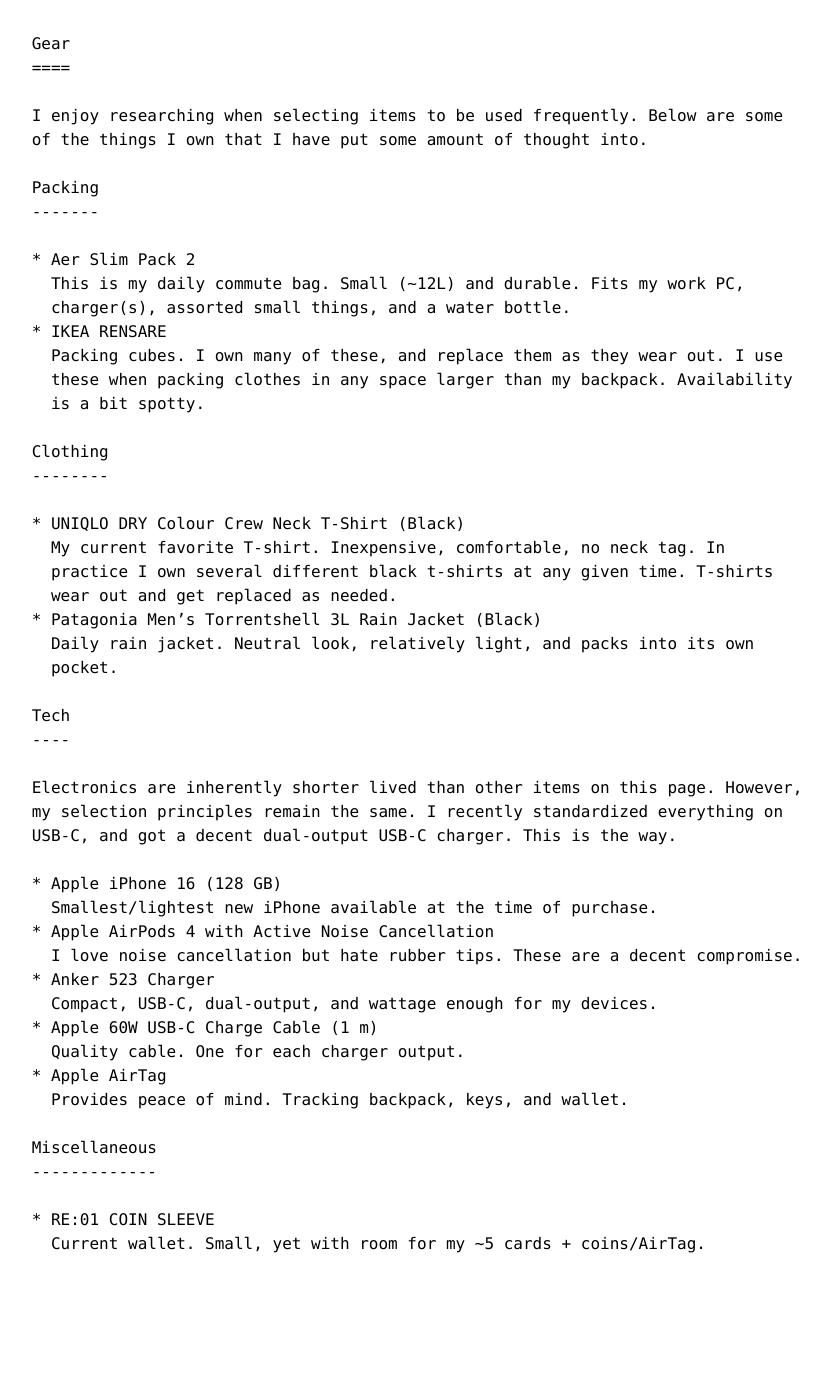
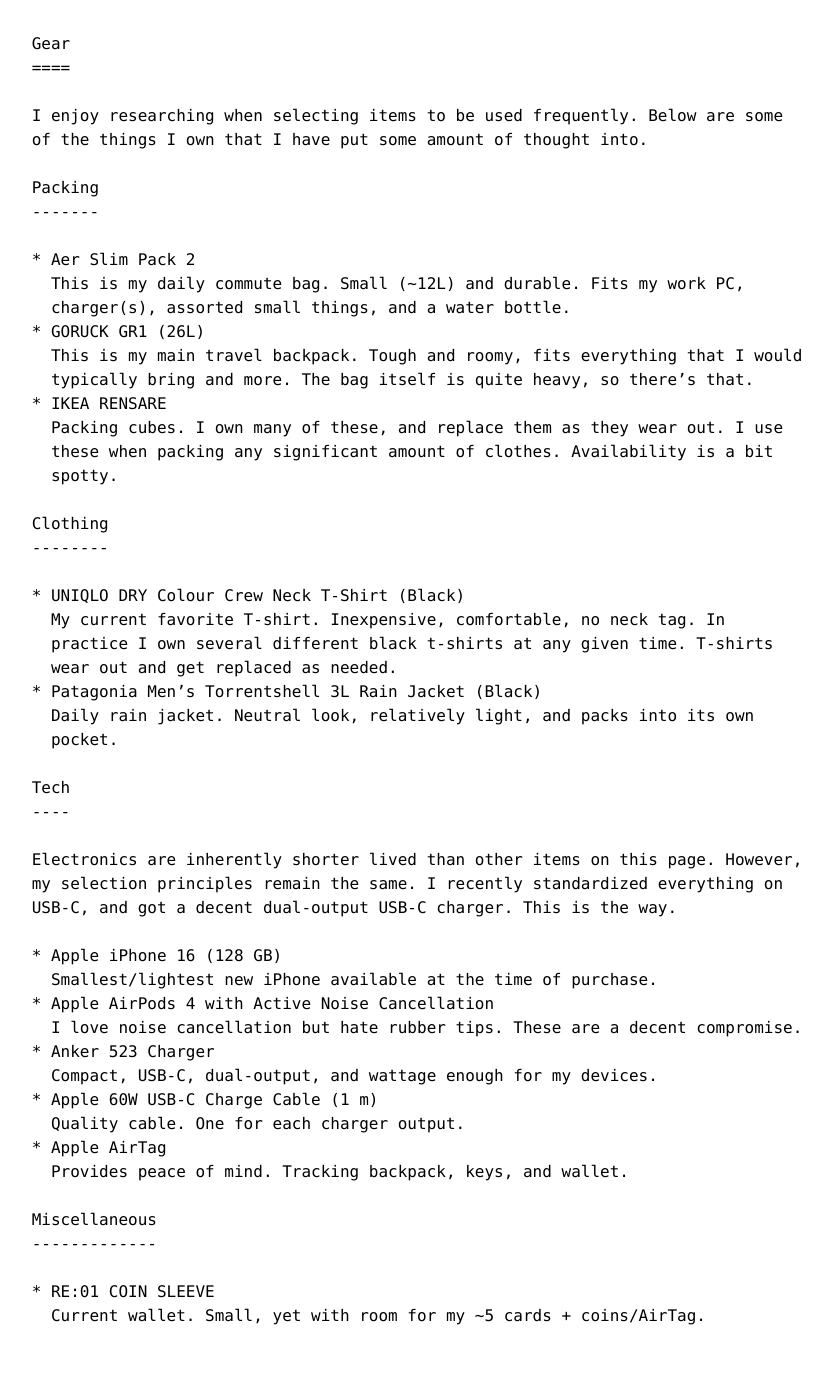
Before and after one commit to mathiaslyngbye/mathiaslyngbye.github.io, a Jekyll site: the page built from gear.md, in a window 1280 px wide. Shown: the whole page, without its empty margins (223-1055 px from the left). Built offline with Jekyll 4.4.1, drawn with Linux system fonts in a browser that asks for light colours; before the commit the page ends 1312 px from its top, so only the background shows below that.

Commit message:
Add GORUCK GR1 and update packing cubes description
Added GORUCK GR1 backpack description and updated packing cubes usage.

```diff
--- a/gear.md
+++ b/gear.md
@@ -13,10 +13,16 @@ Below are some of the things I own that I have put some amount of thought into.
 
     This is my daily commute bag. Small (~12L) and durable. Fits my work PC, charger(s), assorted small things, and a water bottle.
 
+* GORUCK GR1 (26L)
+
+    This is my main travel backpack.
+    Tough and roomy, fits everything that I would typically bring and more.
+    The bag itself is quite heavy, so there's that.
+
 * IKEA RENSARE
 
     Packing cubes. I own many of these, and replace them as they wear out.
-    I use these when packing clothes in any space larger than my backpack.
+    I use these when packing any significant amount of clothes.
     Availability is a bit spotty.
 
 ## Clothing
```
